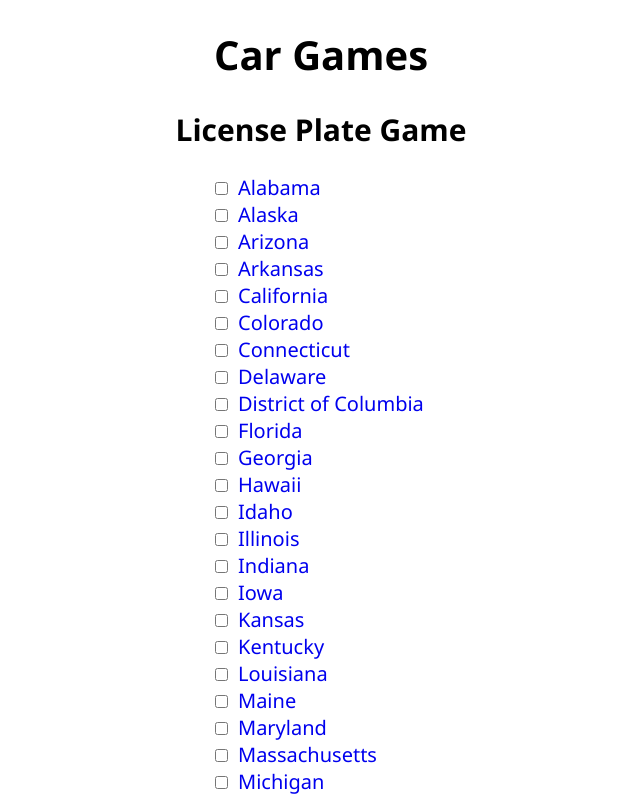
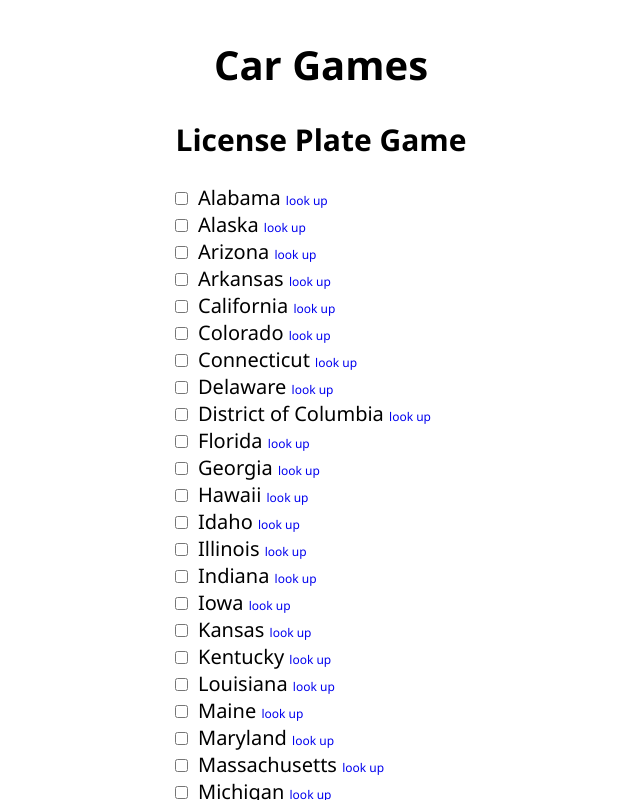
Before and after one commit to waseber/cargames, a React (Create React App) app: page /#/ in a window 1280 px wide. Shown: the top 800 px of the page, without its empty margins (319-959 px from the left). Built offline with nearby package versions, Linux system fonts and the light colour scheme.

Commit message:
font sizes, padding

```diff
--- a/src/App.css
+++ b/src/App.css
@@ -1,5 +1,6 @@
 html,
 body{
+  padding: 5px;
   font-size: 20px;
   font-family: 'Segoe UI', Tahoma, Geneva, Verdana, sans-serif;
 }
--- a/src/components/checklist.js
+++ b/src/components/checklist.js
@@ -19,7 +19,7 @@ console.log(list)
                                 }
 
                                 return(
-                                    <label key={i} htmlFor={v} style={{width: 220}}>
+                                    <label key={i} htmlFor={v} style={{width: 300}}>
                                         <input
                                         type="checkbox"
                                         //checked={checked}
@@ -27,7 +27,7 @@ console.log(list)
                                         style={{marginRight: '10px'}}
                                         defaultChecked={(list[i]===true)?true:false}
                                         onChange={handleCheckboxClick} />
-                                        <a href={`https://www.bing.com/images/search?q=${i}+license+plate`} target="new">{i}</a>
+                                        {i} <a href={`https://www.bing.com/images/search?q=${i}+license+plate`} target="new" style={{fontSize:"12px"}}>look up</a>
                                     </label>
                                 )
                             }
```
Also changed, not shown: 1 other file (tests, documents, lock files or other folders).
